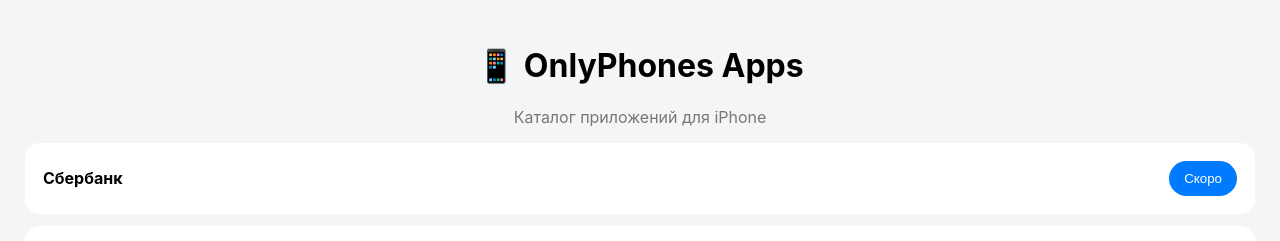
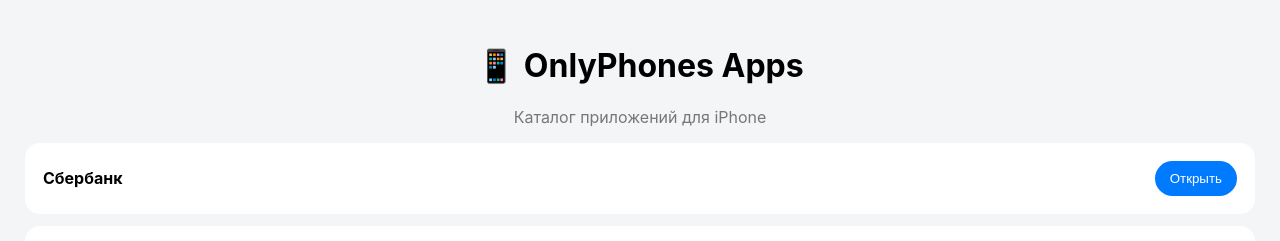
Before and after one commit to roma14102005-png/OnlyPhonesApps, a plain HTML site: page index.html in a window 1280 px wide. Shown: the top 241 px of the page. Drawn offline with Linux system fonts and the light colour scheme.

Commit message:
Update index.html

```diff
--- a/index.html
+++ b/index.html
@@ -37,7 +37,9 @@ button {
 
 <div class="app">
   <strong>Сбербанк</strong>
-  <button disabled>Скоро</button>
+
+<a href="https://online.sberbank.ru/" target="_blank" rel="noopener noreferrer"><button>Открыть</button></a>
+
 </div>
 <div class="app">
   <strong>Т-Банк</strong>
```
